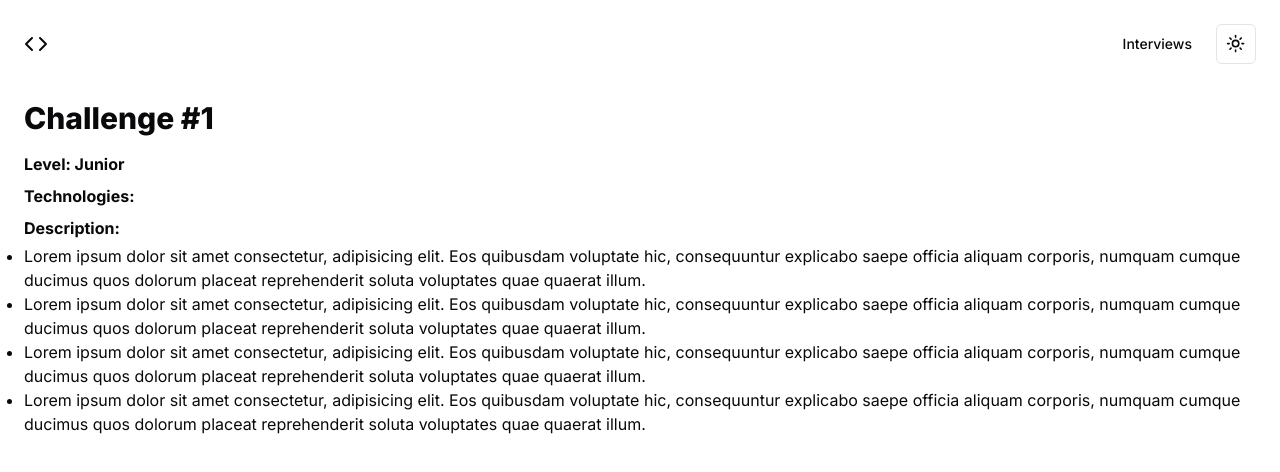
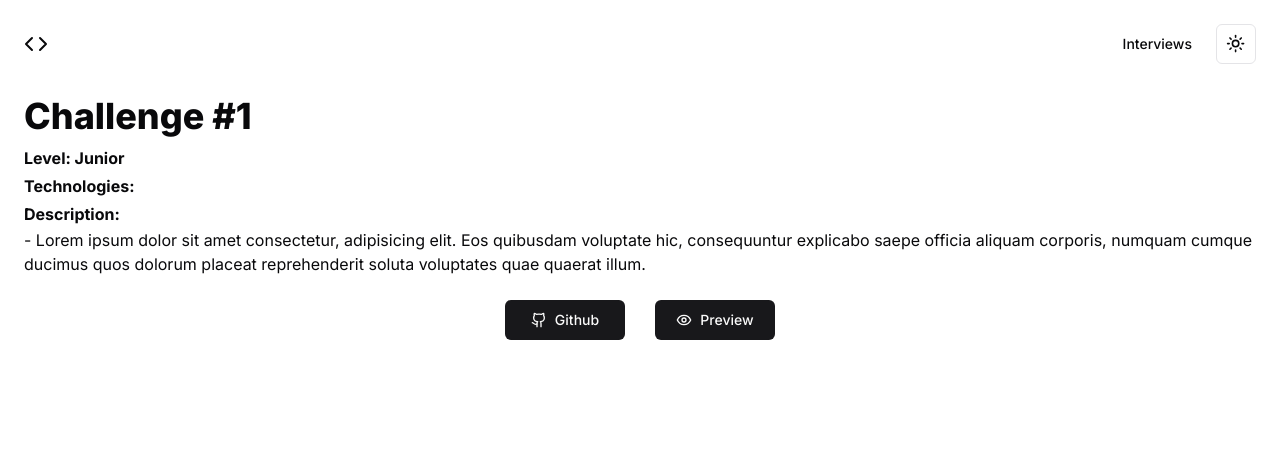
Before and after one commit to cristiand395/codinginterviews, a Next.js app: page /1 in a window 1280 px wide. Shown: the top 472 px of the page. Built offline with nearby package versions, Linux system fonts and the light colour scheme.

Commit message:
challenge page

```diff
--- a/src/app/[id]/page.tsx
+++ b/src/app/[id]/page.tsx
@@ -1,16 +1,26 @@
+import { Button } from "@/components/ui/button";
+import { Computer, Eye, Github } from "lucide-react";
+
 export default function Page({ params: { id } }: { params: { id: string } }) {
   return (
     <section>
-      <h1 className="text-3xl font-extrabold py-3">Challenge #{id}</h1>
-      <p className="text-md font-bold py-1">Level: Junior</p>
-      <p className="text-md font-bold py-1">Technologies: </p>
-      <p className="text-md font-bold py-1">Description: </p>
-      <ul className="list-disc">
-        <li>Lorem ipsum dolor sit amet consectetur, adipisicing elit. Eos quibusdam voluptate hic, consequuntur explicabo saepe officia aliquam corporis, numquam cumque ducimus quos dolorum placeat reprehenderit soluta voluptates quae quaerat illum.</li>
-        <li>Lorem ipsum dolor sit amet consectetur, adipisicing elit. Eos quibusdam voluptate hic, consequuntur explicabo saepe officia aliquam corporis, numquam cumque ducimus quos dolorum placeat reprehenderit soluta voluptates quae quaerat illum.</li>
-        <li>Lorem ipsum dolor sit amet consectetur, adipisicing elit. Eos quibusdam voluptate hic, consequuntur explicabo saepe officia aliquam corporis, numquam cumque ducimus quos dolorum placeat reprehenderit soluta voluptates quae quaerat illum.</li>
-        <li>Lorem ipsum dolor sit amet consectetur, adipisicing elit. Eos quibusdam voluptate hic, consequuntur explicabo saepe officia aliquam corporis, numquam cumque ducimus quos dolorum placeat reprehenderit soluta voluptates quae quaerat illum.</li>
+      <h1 className="text-4xl font-extrabold py-2">Challenge #{id}</h1>
+      <p className="text-md font-bold py-0.5">Level: Junior</p>
+      <p className="text-md font-bold py-0.5">Technologies: </p>
+      <p className="text-md font-bold py-0.5">Description: </p>
+      <ul>
+        <li><span>- </span>Lorem ipsum dolor sit amet consectetur, adipisicing elit. Eos quibusdam voluptate hic, consequuntur explicabo saepe officia aliquam corporis, numquam cumque ducimus quos dolorum placeat reprehenderit soluta voluptates quae quaerat illum.</li>
       </ul>
+      <div className="w-full py-6 flex justify-center">
+        <div className="flex justify-around w-[300px]">
+          <Button className="w-[120px]">
+            <Github className="mr-2 h-4 w-4" /> Github
+          </Button>
+          <Button className="w-[120px]">
+            <Eye className="mr-2 h-4 w-4" /> Preview
+          </Button>
+        </div>
+      </div>
     </section>
   )
 }
```
